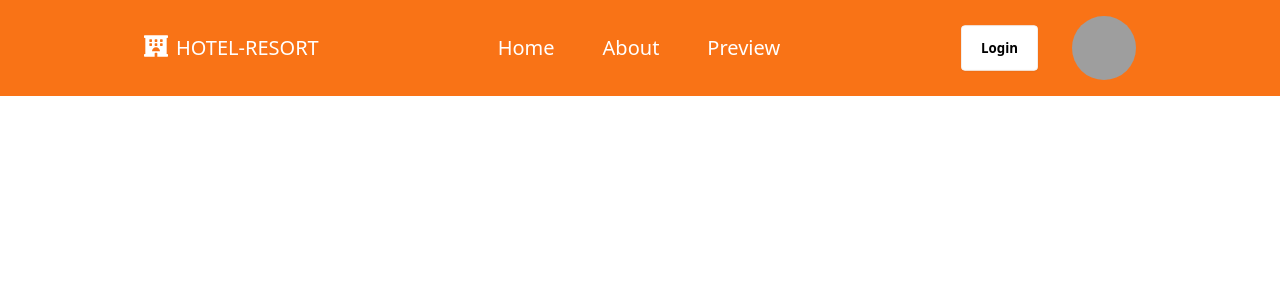
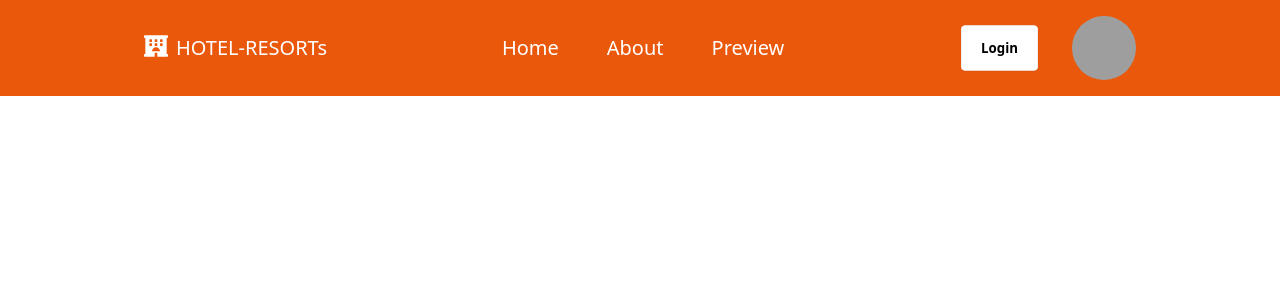
Before and after one commit to uchainai/one, a React (Vite) app: page / in a window 1280 px wide. Shown: the top 300 px of the page. Built offline with nearby package versions, Linux system fonts and the light colour scheme; grey boxes are pictures that could not be loaded; what tailwindcss-motion would draw is missing.

Commit message:
first commit

```diff
--- a/src/Webcomponent/ResNav.jsx
+++ b/src/Webcomponent/ResNav.jsx
@@ -2,7 +2,6 @@ import React,{useState} from 'react'
 import { BiAlignRight } from 'react-icons/bi'
 import { FaHotel } from 'react-icons/fa'
 import { NavLink } from 'react-router-dom'
-
 
 function ResNav() {
   const [isMenuOpen, setIsMenuOpen] = useState(false);
@@ -11,13 +10,12 @@ function ResNav() {
     setIsMenuOpen(!isMenuOpen);
   };
 
-
   return (
     <div>
-      <div className='bg-orange-500 text-white sticky top-0 z-10 sm:w-full motion-preset-slide-up-md motion-duration-75 motion-delay-75 '>
+      <div className='bg-orange-600 text-white sticky top-0 z-10 sm:w-full motion-preset-slide-up-md motion-duration-75 motion-delay-75 '>
         <div className='header max-w-5xl mx-auto p-4 flex justify-between sm:justify-between items-center'>
 
-          <h1 className='text-xl flex gap-2 hover:animate-bounce duration-75 cursor-pointer '> <FaHotel className='text-2xl font-serif hover:font-bold cursor-pointer' />HOTEL-RESORT</h1>
+          <h1 className='text-xl flex gap-2 hover:animate-bounce duration-75 cursor-pointer '> <FaHotel className='text-2xl font-serif hover:font-bold cursor-pointer' />HOTEL-RESORTs</h1>
           <button    className='btn text-2xl sm:hidden focus:outline-none focus:'>
             <BiAlignRight  onClick={toggleMenu} />
           </button>
```
